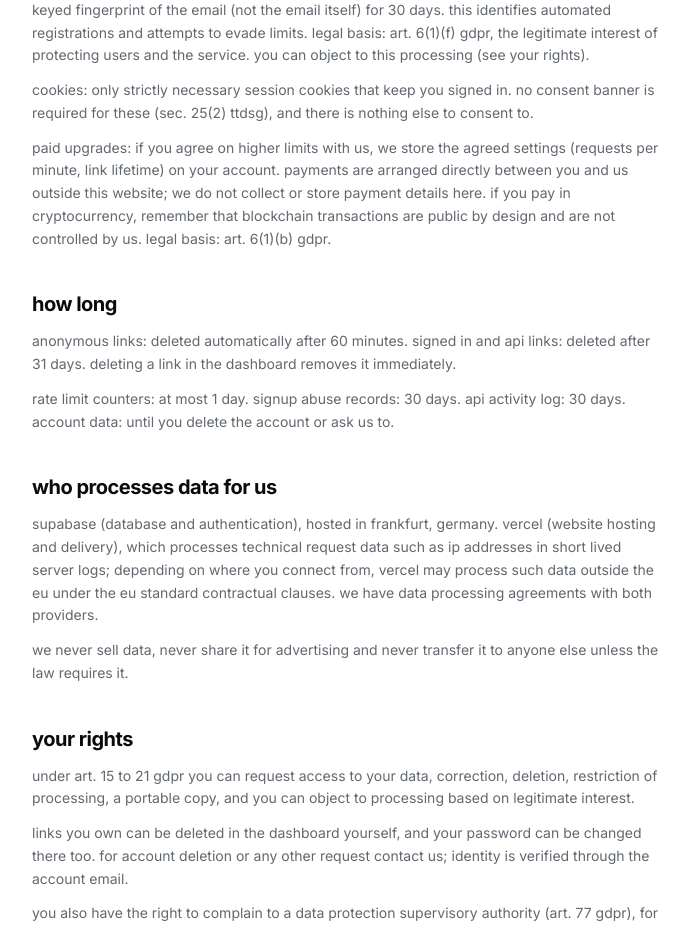
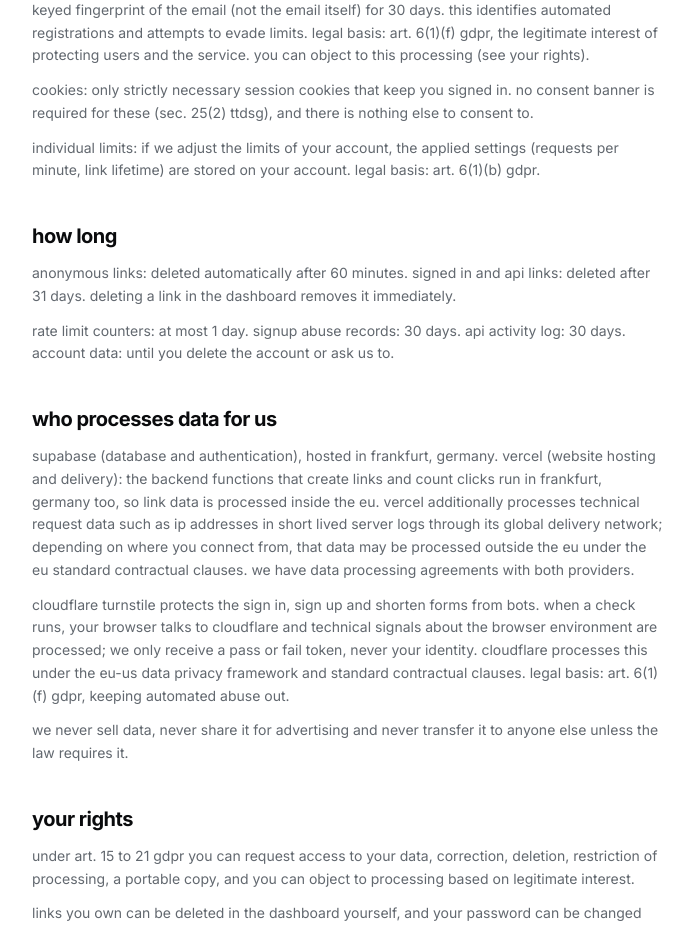
Before and after one commit to canary443/web-url-shortener, a Next.js app: page /privacy in a window 1280 px wide. Shown: the part 1020-1948 px from the top of the page, without its empty margins (292-985 px from the left). Built offline with nearby package versions, Linux system fonts and the light colour scheme; no server answers.

Commit message:
dropped paid plans, the free tier is the only tier

```diff
--- a/app/privacy/page.tsx
+++ b/app/privacy/page.tsx
@@ -31,7 +31,7 @@ const sections = [
       "rate limiting: short lived counters keyed by ip address for anonymous requests and by account id for signed in ones. legal basis: our legitimate interest in keeping the service available (art. 6(1)(f) gdpr).",
       "abuse prevention: when an account is registered, we store the signup ip address, time and a keyed fingerprint of the email (not the email itself) for 30 days. this identifies automated registrations and attempts to evade limits. legal basis: art. 6(1)(f) gdpr, the legitimate interest of protecting users and the service. you can object to this processing (see your rights).",
       "cookies: only strictly necessary session cookies that keep you signed in. no consent banner is required for these (sec. 25(2) ttdsg), and there is nothing else to consent to.",
-      "paid upgrades: if you agree on higher limits with us, we store the agreed settings (requests per minute, link lifetime) on your account. payments are arranged directly between you and us outside this website; we do not collect or store payment details here. if you pay in cryptocurrency, remember that blockchain transactions are public by design and are not controlled by us. legal basis: art. 6(1)(b) gdpr.",
+      "individual limits: if we adjust the limits of your account, the applied settings (requests per minute, link lifetime) are stored on your account. legal basis: art. 6(1)(b) gdpr.",
     ],
   },
   {
@@ -44,7 +44,8 @@ const sections = [
   {
     title: "who processes data for us",
     body: [
-      "supabase (database and authentication), hosted in frankfurt, germany. vercel (website hosting and delivery), which processes technical request data such as ip addresses in short lived server logs; depending on where you connect from, vercel may process such data outside the eu under the eu standard contractual clauses. we have data processing agreements with both providers.",
+      "supabase (database and authentication), hosted in frankfurt, germany. vercel (website hosting and delivery): the backend functions that create links and count clicks run in frankfurt, germany too, so link data is processed inside the eu. vercel additionally processes technical request data such as ip addresses in short lived server logs through its global delivery network; depending on where you connect from, that data may be processed outside the eu under the eu standard contractual clauses. we have data processing agreements with both providers.",
+      "cloudflare turnstile protects the sign in, sign up and shorten forms from bots. when a check runs, your browser talks to cloudflare and technical signals about the browser environment are processed; we only receive a pass or fail token, never your identity. cloudflare processes this under the eu-us data privacy framework and standard contractual clauses. legal basis: art. 6(1)(f) gdpr, keeping automated abuse out.",
       "we never sell data, never share it for advertising and never transfer it to anyone else unless the law requires it.",
     ],
   },
--- a/app/terms/page.tsx
+++ b/app/terms/page.tsx
@@ -17,11 +17,10 @@ const sections = [
     ],
   },
   {
-    title: "paid upgrades",
+    title: "limits",
     body: [
-      "the default plan is free: 5 api requests per minute and 31 day links. higher rate limits or a longer link lifetime are available by individual agreement. contact telegram @aimwork or a@leet-cheats.xyz, agree on the scope and the price, and the new limits are applied to your account.",
-      "payment terms, including payment in cryptocurrency, are agreed individually before anything is charged. no payments are collected through this website itself. agreed prices include any applicable taxes.",
-      "if you are a consumer in the eu, you get the statutory information before the agreement and the service starts only after the agreement is made. upgraded limits follow the same abuse rules as everything else; an account suspended for abuse is not refunded except where the law requires it.",
+      "every account gets the same free plan: 5 api requests per minute and links that live 31 days. anonymous links live 60 minutes. the current limits are always shown on the site and in the api documentation.",
+      "we can adjust the limits of an individual account at our discretion, free of charge. if the defaults are too tight for what you are building, ask via telegram @aimwork or a@leet-cheats.xyz. adjusted limits follow the same abuse rules as everything else and can be reverted if they are misused.",
     ],
   },
   {
```
Also changed, not shown: 1 other file (tests, documents, lock files or other folders).
